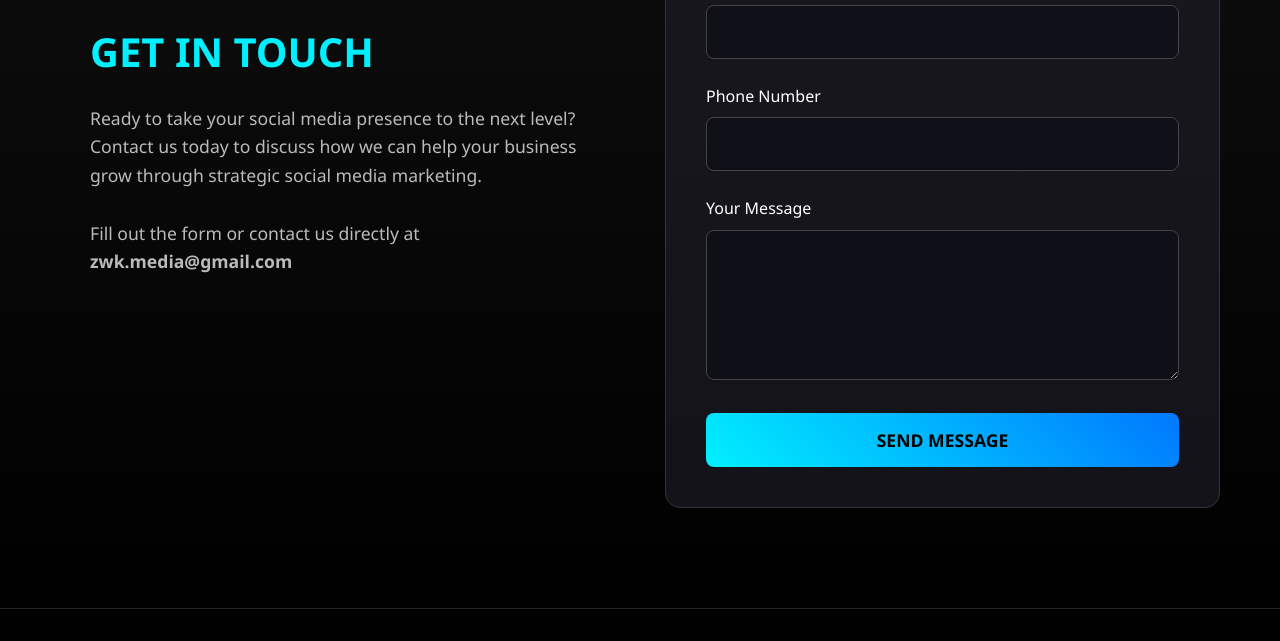
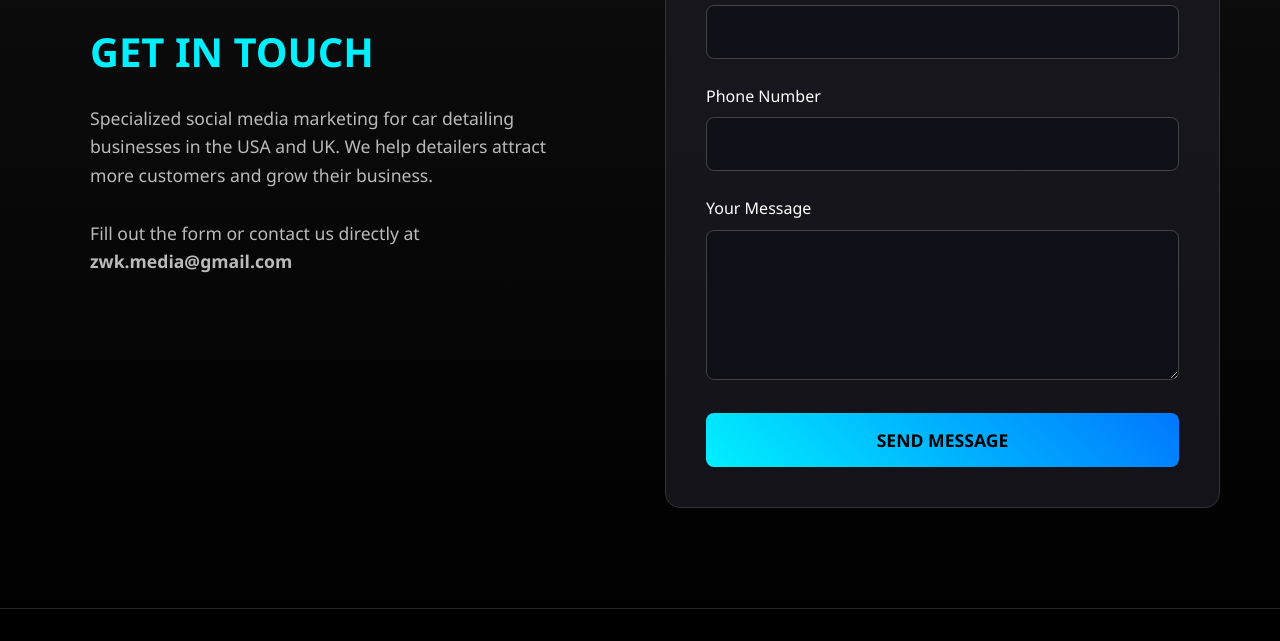
Before and after one commit to ZWKmedia/ZWKmedia.github.io, a plain HTML site: page index.html in a window 1280 px wide. Shown: the part 3945-4586 px from the top of the page. Drawn offline with Linux system fonts and the light colour scheme; a script that the page names is missing.

Commit message:
Update index.html

```diff
--- a/index.html
+++ b/index.html
@@ -612,7 +612,7 @@ src="https://www.facebook.com/tr?id=3137562613077063&ev=PageView&noscript=1"
     <div class="container contact-container">
         <div class="contact-info">
             <h2>GET IN TOUCH</h2>
-            <p>Ready to take your social media presence to the next level? Contact us today to discuss how we can help your business grow through strategic social media marketing.</p>
+            <p>Specialized social media marketing for car detailing businesses in the USA and UK. We help detailers attract more customers and grow their business.</p>
             <p>Fill out the form or contact us directly at <strong>zwk.media@gmail.com</strong></p>
         </div>
         <div class="contact-form">
```
